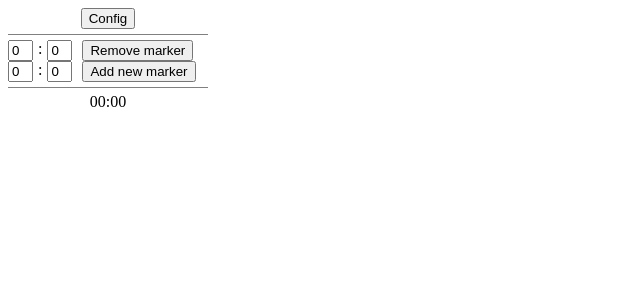
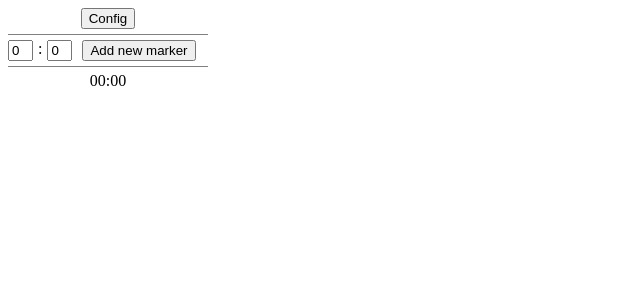
Before and after one commit to cadudotdev/work-markers, a React app: page / in a window 1280 px wide. Shown: the top 300 px of the page, without its empty margins (0-640 px from the left). Built offline with nearby package versions, Linux system fonts and the light colour scheme.

Commit message:
feature: add global context

```diff
--- a/src/App.tsx
+++ b/src/App.tsx
@@ -1,10 +1,23 @@
-import React, { FC } from 'react';
+import React, { FC, useState, useEffect } from 'react';
+import { GlobalContext } from 'src/Context';
+import { Layout } from '@component/Layout';
+import { Marker } from 'src/types';
 
-import { Layout } from '@component/Layout';
+import { AppState } from 'src/templates/initial';
 
-export const App: FC<any> = () => {
+export const App: FC = () => {
+  const [state, setState] = useState<Marker[]>(AppState);
 
-  return <>
+  // eslint-disable-next-line @typescript-eslint/no-empty-function
+  useEffect(() => {
+    console.log('init');
+    console.log(state);
+  }, [state]);
+
+  return <GlobalContext.Provider value={{
+    state,
+    setState
+  }}>
     <Layout />
-  </>;
+  </GlobalContext.Provider>;
 };
--- /dev/null
+++ b/src/Context.ts
@@ -0,0 +1,6 @@
+import { createContext } from 'react';
+import { ContextValue } from 'src/types';
+
+export const GlobalContext = createContext<ContextValue>(
+  { state: null, setState: null }
+);
--- a/src/components/Layout/index.tsx
+++ b/src/components/Layout/index.tsx
@@ -1,15 +1,16 @@
-import React, { FC, useState } from 'react';
+import React, { FC, useState, useContext } from 'react';
 import { LayoutContainer, Separator } from './styles';
-
 import { Marker } from '@component/Marker';
 import { Result } from '@component/Result';
 import { Button } from '@component/Button';
+import { GlobalContext } from 'src/Context';
 
 interface State {
   isConfigMode: boolean;
 }
 
 export const Layout: FC<any> = () => {
+  const ctx = useContext(GlobalContext);
   const [state, setState] = useState<State>({
     isConfigMode: false
   });
@@ -33,8 +34,11 @@ export const Layout: FC<any> = () => {
     <LayoutContainer>
       <Button title='Config' onClick={() => handleOnClick()} />
       <Separator />
-      < Marker title={'Remove marker'} />
-      < Marker title={'Add new marker'} />
+      {
+        ctx.state.map((marker, idx) => (
+          <Marker key={idx} data={marker} />
+        ))
+      }
       <Separator />
       <Result />
     </LayoutContainer>;
--- a/src/components/Marker/index.tsx
+++ b/src/components/Marker/index.tsx
@@ -7,16 +7,17 @@ import {
 
 import { Button } from '@component/Button';
 import { Time } from '@component/Time';
+import { Marker as MarkerType } from 'src/types';
 
 interface MarkerProps {
-  title: string;
+  data: MarkerType;
 }
 
-export const Marker: FC<MarkerProps> = ({ title }) => {
+export const Marker: FC<MarkerProps> = ({ data }) => {
 
   return <TimeMarkerContainer>
     <Time format='24H' />
     <Separator />
-    <Button title={title} />
+    <Button title={data.button.title} />
   </TimeMarkerContainer>;
 };
--- /dev/null
+++ b/src/templates/initial.ts
@@ -0,0 +1,8 @@
+import { Marker } from 'src/types';
+
+export const AppState: Marker[] = [
+  {
+    time: new Date(null, null, null, 0, 0, 0, 0),
+    button: { index: 0, title: 'Add new marker', action: 'CREATE' }
+  }
+];
--- /dev/null
+++ b/src/types.ts
@@ -0,0 +1,17 @@
+export interface ContextValue {
+  state: Marker[],
+  setState: React.Dispatch<React.SetStateAction<Marker[]>>,
+}
+
+export interface Button {
+  index: number;
+  title: string;
+  action: Action;
+}
+
+export interface Marker {
+  time: Date,
+  button: Button;
+}
+
+export type Action = 'CREATE' | 'REMOVE';
```
